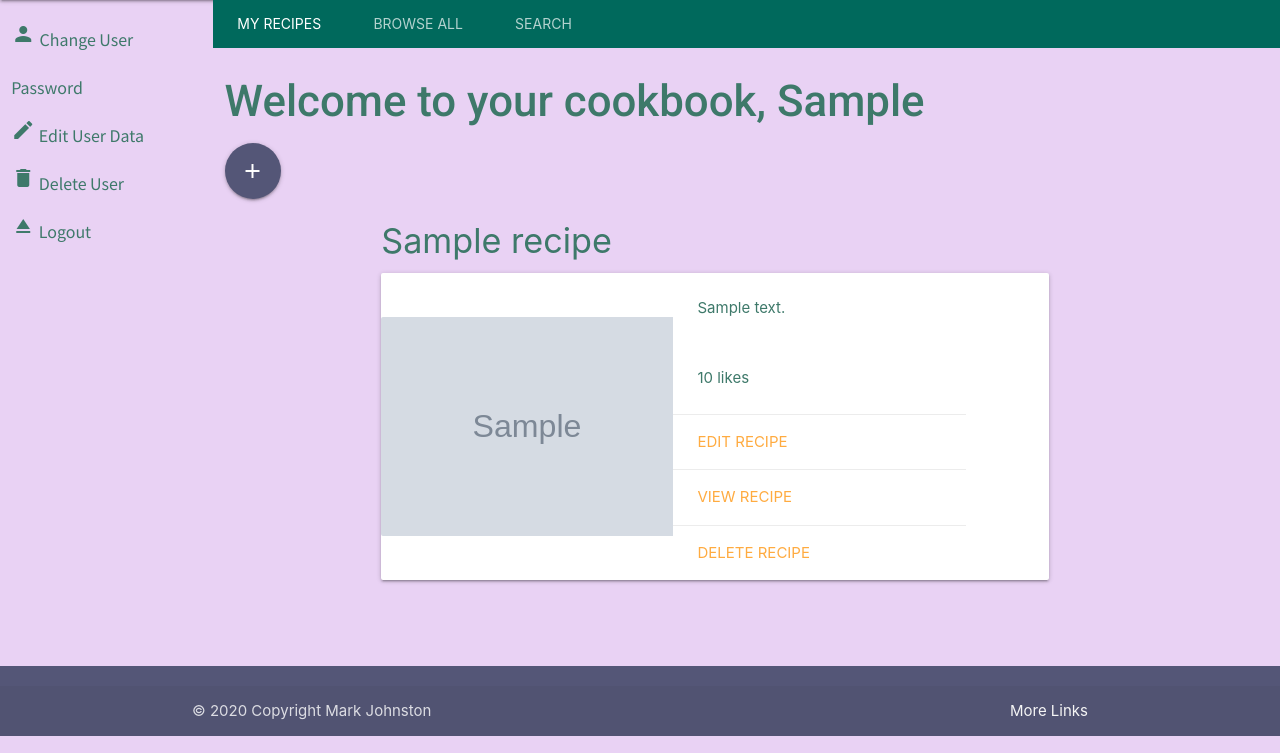
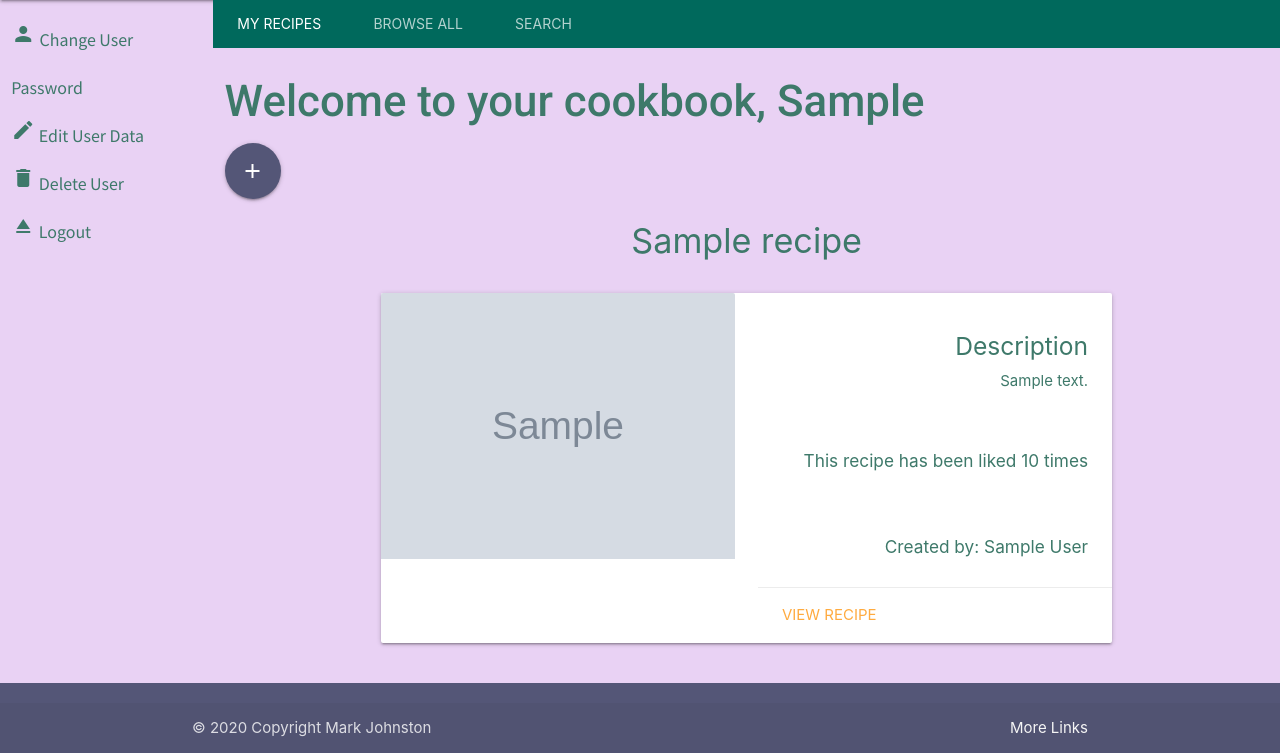
Before and after one commit to markj0hnst0n/LeMunch, a Flask app: a page that uses templates/profile.html in a window 1280 px wide. Shown: the part 64-817 px from the top of the page. Run offline with Flask 2, Linux system fonts and the light colour scheme; the visitor is signed in with stand-in values (Sample User, id 1); grey boxes marked "Sample" are stand-in pictures; a database or web service that is not in the repository returns one stand-in record (values such as "Sample title"); some libraries are stand-ins or nearby versions.

Commit message:
profile page displaying information as i'd like it

```diff
--- a/templates/browse.html
+++ b/templates/browse.html
@@ -21,7 +21,9 @@
     </div>
 </div>
 
-{% if all_recipes|length > 0 %} {% for recipe in all_recipes %}
+{% if all_recipes|length > 0 %}
+
+{% for recipe in all_recipes %}
 
 <div class="container">
     <div class="row">
--- a/templates/profile.html
+++ b/templates/profile.html
@@ -37,33 +37,64 @@
 {% for recipe in my_recipes %}
 
 <div class="container">
-    {% if loop.index % 2 != 0 %}
-
     <div class="row">
-        <div class="col s11">
+        <div class="col s12 center-align">
             <h4 class="header">{{ recipe.name }}</h4>
-            <div class="card horizontal">
-                <div class="valign-wrapper">
+        </div>
+    </div>
+    <div class="card">
+        <div class="row center-align">
+            <div class="col s12 m6">
                 <div class="card-image">
                     <img src="{{ recipe.picture }}" alt="{{ recipe.name }} {{ recipe.description }}" title="{{ recipe.name }}" />
                 </div>
-                    <div class="card-stacked">
+            </div>
+            <div class="col s12 m6 right-align hide-on-small-only">
                 <div class="card-content">
+                    <h5>Description</h5>
                     <p>{{ recipe.description }}</p>
                 </div>
                 <div class="card-content">
-                            <p>{{ recipe.likes }} likes</p>
+                    <h6>This recipe has been liked {{ recipe.likes }} times</h6>
                 </div>
-                        {% if session.user %}
-                        <div class="card-action">
+                <div class="card-content">
+                    <h6>Created by: {{ recipe.user|title }}</h6>
+                </div>
+                {% if recipe.user == session.user %}
+                <div class="card-action left-align">
                     <a href="{{ url_for('edit_recipe', recipe_id=recipe._id) }}">Edit Recipe</a>
                 </div>
                 {% endif %}
-                        <div class="card-action">
+                <div class="card-action left-align">
                     <a href="{{ url_for('view_recipe', recipe_id=recipe._id) }}">View Recipe</a>
                 </div>
-                        {% if session.user %}
-                        <div class="card-action">
+                {% if recipe.user == session.user %}
+                <div class="card-action left-align">
+                    <a href="{{ url_for('delete_recipe', recipe_id=recipe._id) }}">Delete Recipe</a>
+                </div>
+                {% endif %}
+            </div>
+            <div class="hide-on-med-and-up col s12 m6 left-align">
+                <div class="card-content">
+                    <h5>Description</h5>
+                    <p>{{ recipe.description }}</p>
+                </div>
+                <div class="card-content">
+                    <h6>This recipe has been liked {{ recipe.likes }} times</h6>
+                </div>
+                <div class="card-content">
+                    <h6>Created by: {{ recipe.user|title }}</h6>
+                </div>
+                {% if recipe.user == session.user %}
+                <div class="card-action center-align">
+                    <a href="{{ url_for('edit_recipe', recipe_id=recipe._id) }}">Edit Recipe</a>
+                </div>
+                {% endif %}
+                <div class="card-action center-align">
+                    <a href="{{ url_for('view_recipe', recipe_id=recipe._id) }}">View Recipe</a>
+                </div>
+                {% if recipe.user == session.user %}
+                <div class="card-action center-align">
                     <a href="{{ url_for('delete_recipe', recipe_id=recipe._id) }}">Delete Recipe</a>
                 </div>
                 {% endif %}
@@ -71,44 +102,6 @@
         </div>
     </div>
 </div>
-    </div>
-
-    {% else %}
-    <div class="row">
-        <div class="col s11 offset-s1 l11">
-            <h4 class="header">{{ recipe.name }}</h4>
-            <div class="card horizontal">
-                <div class="valign-wrapper">
-                    <div class="card-image">
-                        <img src="{{ recipe.picture }}" alt="{{ recipe.name }} {{ recipe.description }}" title="{{ recipe.name }}" />
-                    </div>
-                    <div class="card-stacked">
-                        <div class="card-content">
-                            <p>{{ recipe.description }}</p>
-                        </div>
-                        <div class="card-content">
-                            <p>{{ recipe.likes }} likes</p>
-                        </div>
-                        {% if session.user %}
-                        <div class="card-action">
-                            <a href="{{ url_for('edit_recipe', recipe_id=recipe._id) }}">Edit Recipe</a>
-                        </div>
-                        {% endif %}
-                        <div class="card-action">
-                            <a href="{{ url_for('view_recipe', recipe_id=recipe._id) }}">View Recipe</a>
-                        </div>
-                        {% if session.user %}
-                        <div class="card-action">
-                            <a href="{{ url_for('delete_recipe', recipe_id=recipe._id) }}">Delete Recipe</a>
-                        </div>
-                        {% endif %}
-                    </div>
-                </div>
-            </div>
-        </div>
-    </div>
-    {% endif %}
-</div>
 
 {% endfor %}
 
```
Lines whose indentation alone changed are shown as unchanged.
